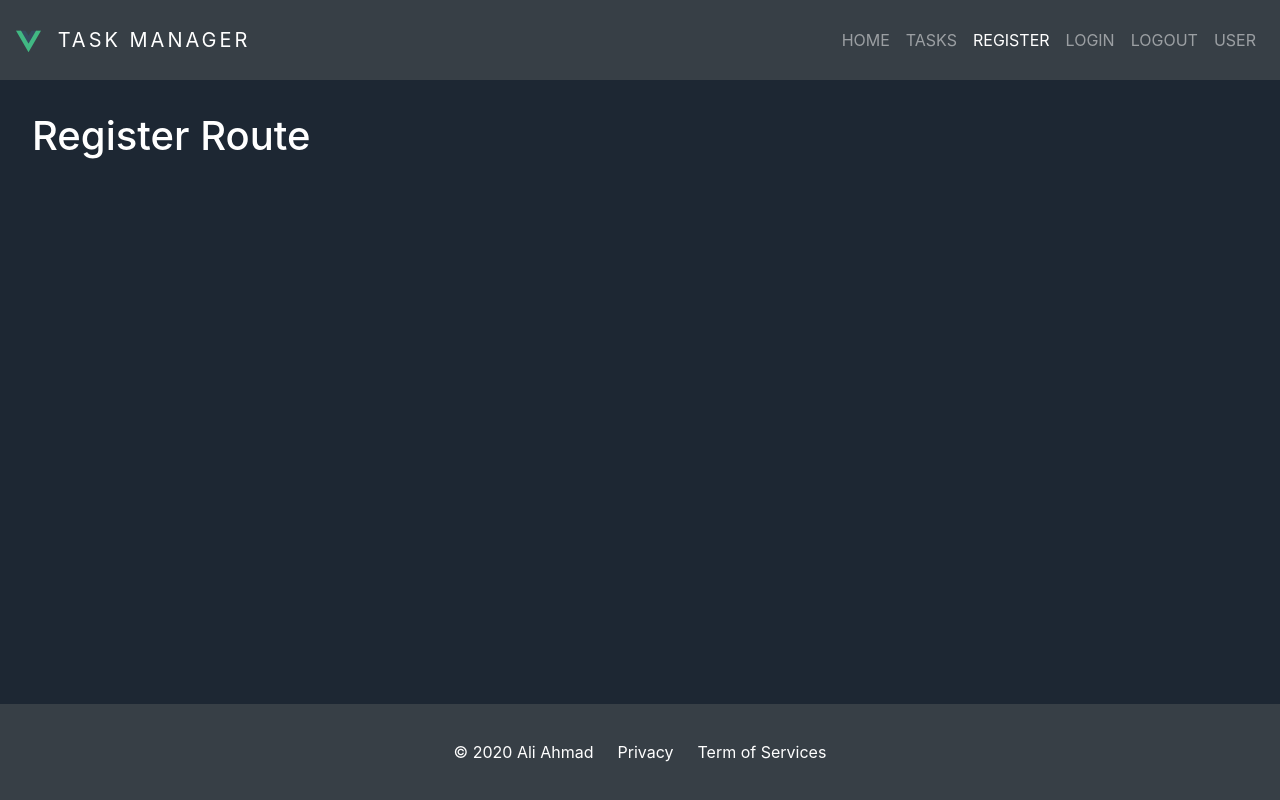
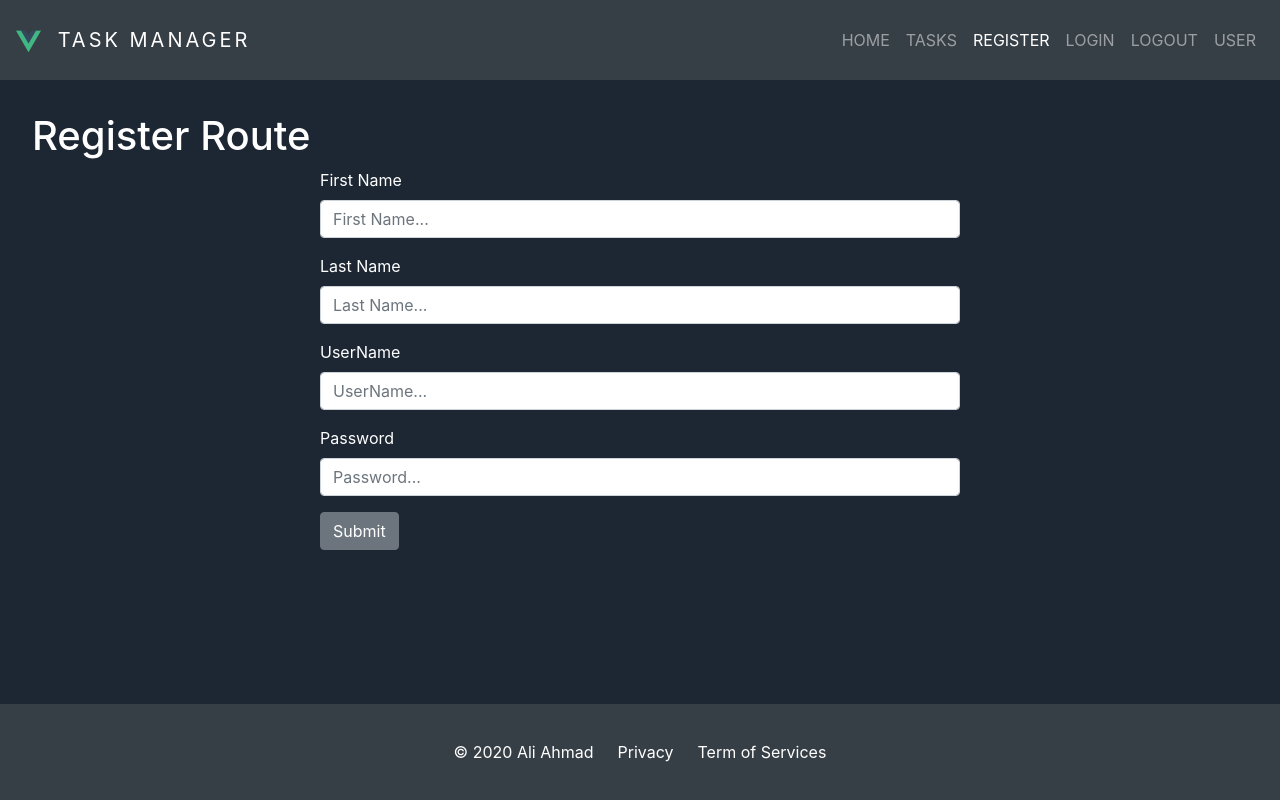
Before and after one commit to aliahmadcse/task-manager, a Vue app: page /register in a window 1280 px wide. Built offline with nearby package versions, Linux system fonts and the light colour scheme.

Commit message:
📦 NEW: auth service

```diff
--- a/dev-server/model/userModel.js
+++ b/dev-server/model/userModel.js
@@ -18,6 +18,11 @@ userSchema.virtual('fullName').get(function() {
     return `${first} ${last}`;
 });
 
+//method for validating hash password
+userSchema.statics.passwordMatches = function(password, hash) {
+    return bcrypt.compareSync(password, hash);
+};
+
 // runs before saving the document
 userSchema.pre('save', function(next) {
     this.userName = this.userName.toLowerCase();
--- a/package.json
+++ b/package.json
@@ -9,6 +9,7 @@
         "dev": "concurrently \"set NODE_ENV=development\" \"babel dev-server --out-dir prod-server --watch\" \"nodemon prod-server/index.js\" \"npm run serve\""
     },
     "dependencies": {
+        "axios": "^0.19.2",
         "bcrypt-nodejs": "0.0.3",
         "body-parser": "^1.19.0",
         "core-js": "^3.6.5",
--- a/src/components/Navbar.vue
+++ b/src/components/Navbar.vue
@@ -33,7 +33,7 @@
                         <a class="nav-link" href="#">Logout</a>
                     </li>
                     <li class="nav-item">
-                        <a class="nav-link" href="#">{{ userName}}</a>
+                        <a class="nav-link" href="#">{{ userName }}</a>
                     </li>
                 </ul>
             </div>
@@ -44,7 +44,7 @@
 
 <script>
 export default {
-    name: 'Login',
+    name: 'Navbar',
     computed: {
         userName() {
             return this.$store.state.userName
--- a/src/services/AuthService.js
+++ b/src/services/AuthService.js
@@ -1,4 +1,5 @@
 import store from '@/store';
+import { http } from './httpService';
 
 export default {
     isLoggedIn() {
@@ -6,16 +7,26 @@ export default {
         return token != null;
     },
 
-    login() {
-        const token = {
-            username: 'ali'
-        };
-        this.setToken(token);
+    login(user) {
+        return http()
+            .post('/auth', user)
+            .then(res => {
+                if (res) {
+                    const token = {
+                        token: 'my-token'
+                    };
+                    this.setToken(token);
+                }
+            });
     },
 
     setToken(token) {
         localStorage.setItem('token', JSON.stringify(token));
         store.dispatch('authenticate');
+    },
+
+    registerUser(user) {
+        return http().post('/register', user);
     },
 
     getUserName() {
--- /dev/null
+++ b/src/services/httpService.js
@@ -0,0 +1,8 @@
+import store from '../store';
+import axios from 'axios';
+
+export function http() {
+    return axios.create({
+        baseURL: store.state.apiUrl
+    });
+}
--- a/src/store/index.js
+++ b/src/store/index.js
@@ -7,7 +7,7 @@ Vue.use(Vuex);
 export default new Vuex.Store({
     state: {
         isLoggedIn: false,
-        apiUrl: 'http://localhost:3000',
+        apiUrl: 'http://localhost:3000/api',
         userName: null,
         userId: null
     },
@@ -24,7 +24,7 @@ export default new Vuex.Store({
         }
     },
     actions: {
-        authenticate({ commit}) {
+        authenticate({ commit }) {
             commit('AUTHENTICATE');
         }
     },
--- a/src/views/Home.vue
+++ b/src/views/Home.vue
@@ -8,18 +8,17 @@
 
 <script>
 import HelloWorld from '@/components/HelloWorld.vue';
+import { http } from '@/services/httpService';
 export default {
     name: 'Home',
     components: {
         HelloWorld
     },
     beforeCreate() {
-        fetch(this.$store.state.apiUrl + '/api/user', {
-            method: 'GET'
-        })
-            // .then(res => res.json())
+        http()
+            .get('/user')
             .then(res => {
-                console.log(res);
+                console.log(res.data);
             });
     }
 };
--- a/src/views/authentication/Login.vue
+++ b/src/views/authentication/Login.vue
@@ -4,11 +4,23 @@
         <form class="custom-form" @submit.prevent="onSubmit">
             <div class="form-group">
                 <label for="username">UserName</label>
-                <input type="text" class="form-control" id="username" placeholder="UserName..." />
+                <input
+                    type="text"
+                    v-model="userName"
+                    class="form-control"
+                    id="username"
+                    placeholder="UserName..."
+                />
             </div>
             <div class="form-group">
                 <label for="password">Password</label>
-                <input type="password" class="form-control" id="password" placeholder="Password..." />
+                <input
+                    type="password"
+                    v-model="password"
+                    class="form-control"
+                    id="password"
+                    placeholder="Password..."
+                />
             </div>
             <div class="form-group">
                 <button type="submit" class="btn btn-secondary">Submit</button>
@@ -22,9 +34,21 @@ import auth from '@/services/AuthService';
 
 export default {
     name: 'Login',
+
+    data() {
+        return {
+            userName: '',
+            password: ''
+        };
+    },
+
     methods: {
-        onSubmit() {
-            auth.login();
+        async onSubmit() {
+            const user = {
+                userName: this.userName,
+                password: this.password
+            };
+            await auth.login(user);
             this.$router.push({ name: 'Home' });
         }
     }
--- a/src/views/authentication/Register.vue
+++ b/src/views/authentication/Register.vue
@@ -1,15 +1,91 @@
 <template>
     <div>
         <h1>Register Route</h1>
+        <form class="custom-form" @submit.prevent="registerUser">
+            <div class="form-group">
+                <label for="firstname">First Name</label>
+                <input
+                    type="text"
+                    v-model="first"
+                    class="form-control"
+                    id="firstname"
+                    placeholder="First Name..."
+                />
+            </div>
+            <div class="form-group">
+                <label for="lastname">Last Name</label>
+                <input
+                    type="text"
+                    v-model="last"
+                    class="form-control"
+                    id="lastname"
+                    placeholder="Last Name..."
+                />
+            </div>
+            <div class="form-group">
+                <label for="username">UserName</label>
+                <input
+                    type="text"
+                    v-model="userName"
+                    class="form-control"
+                    id="username"
+                    placeholder="UserName..."
+                />
+            </div>
+            <div class="form-group">
+                <label for="password">Password</label>
+                <input
+                    type="password"
+                    v-model="password"
+                    class="form-control"
+                    id="password"
+                    placeholder="Password..."
+                />
+            </div>
+            <div class="form-group">
+                <button type="submit" class="btn btn-secondary">Submit</button>
+            </div>
+        </form>
     </div>
 </template>
 
 <script>
-    export default {
+import auth from '@/services/AuthService';
 
+export default {
+    name: 'register',
+
+    data() {
+        return {
+            first: '',
+            last: '',
+            userName: '',
+            password: ''
+        };
+    },
+
+    methods: {
+        async registerUser() {
+            const user = {
+                userName: this.userName,
+                first: this.first,
+                last: this.last,
+                password: this.password
+            };
+            await auth.registerUser(user);
+            await auth.login(user);
+            this.$router.push({ name: 'Home' });
+        }
     }
+};
 </script>
 
 <style lang="scss" scoped>
-
+form.custom-form {
+    max-width: 40rem;
+    display: flex;
+    flex-direction: column;
+    margin-left: auto;
+    margin-right: auto;
+}
 </style>
```
Also changed, not shown: dev-server/api/auth/authController.js (+4 -3 lines), 1 other file (tests, documents, lock files or other folders).
